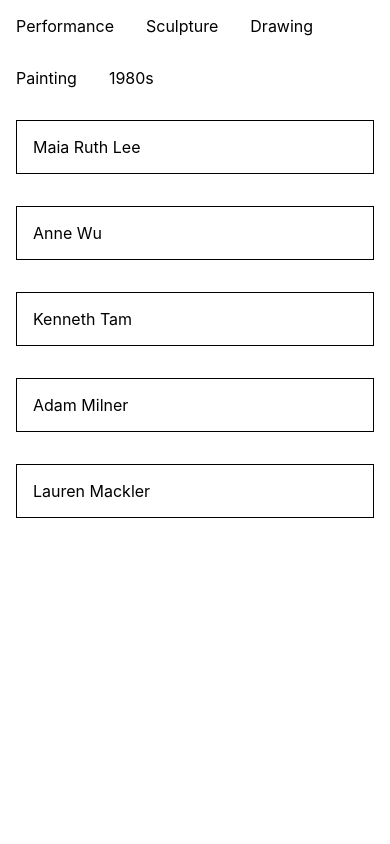
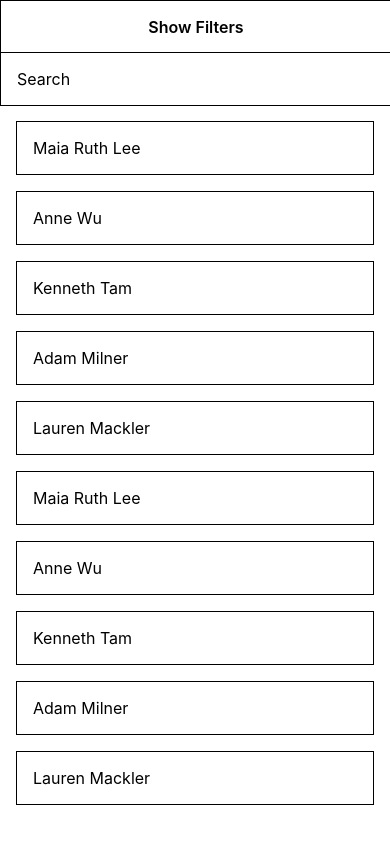
Before and after one commit to mmmanyfold/study-table-ui, a React (Create React App) app: page / in a window 390 px wide. Built offline with nearby package versions, Linux system fonts and the light colour scheme.

Commit message:
responsive layout

```diff
--- a/src/App.css
+++ b/src/App.css
@@ -1,7 +1,35 @@
+.app {
+  width: 100%;
+}
+
+.search-bar {
+  border: 1px solid #000;
+  padding: 1em;
+}
+
 .main {
   display: flex;
   align-items: flex-start;
   flex-wrap: wrap;
+}
+
+.tag-list {
+  width: 200px;
+  margin: 2em 0 0 1em;
+  overflow-y: scroll;
+}
+
+.tag {
+  display: block;
+  padding: 1em;
+  background-color: #fff;
+  border: 1px solid #fff;
+  cursor: pointer;
+}
+
+.tag-selected {
+  background-color: #fff0e2;
+  border: 1px solid #fff0e2;
 }
 
 .grid {
@@ -9,6 +37,7 @@
   display: flex;
   flex-direction: row;
   flex-wrap: wrap;
+  margin: 1em;
 }
 
 .grid .grid-item {
@@ -19,23 +48,6 @@
   margin: 1em;
   padding: 1em;
   border: 1px solid #000;
-}
-
-.tag-list {
-  width: 200px;
-  overflow-y: scroll;
-  padding: 1em;
-}
-
-.tag {
-  display: block;
-  padding: 1em;
-  background-color: #fff;
-  cursor: pointer;
-}
-
-.tag-selected {
-  background-color: #fff0e2;
 }
 
 @media screen and (max-width: 1500px) {
@@ -51,14 +63,40 @@
 }
 
 @media screen and (max-width: 800px) {
+  .mobile-filter-toggle {
+    position: fixed;
+    width: 100%;
+    height: 52px;
+    display: flex;
+    align-items: center;
+    justify-content: center;
+    background-color: #fff;
+    border: 1px solid #000;
+    font-weight: 600;
+  }
+  .search-bar {
+    position: fixed;
+    width: 100%;
+    margin-top: 52px;
+    background-color: #fff;
+  }
+  .main {
+    padding-top: 104px;
+  }
+  .grid {
+    margin: 0 0 1em 0;
+    border-top: 1px solid #fff;
+  }
   .grid .grid-item {
     flex-basis: 100%;
   }
+  .artist-card {
+    margin-bottom: 0;
+  }
   .tag-list {
     width: 100%;
+    margin: 0;
     padding: 0;
-    display: flex;
-    flex-wrap: wrap;
   }
   .tag {
     flex: 1;
--- a/src/App.js
+++ b/src/App.js
@@ -1,18 +1,30 @@
 import React, { useEffect, useState } from 'react';
+import useWindowSize from './hooks/useWindowSize';
 import './App.css';
 import Artists from './components/Artists'
 import Filters from './components/Filters'
+
+const MOBILE_BREAK = 800
 
 function App() {
   const [artists, setArtists] = useState([])
   const [filtered, setFiltered] = useState([])
   const [tags, setTags] = useState([])
 
+  const windowSize = useWindowSize()
+  const mobile = windowSize.width <= MOBILE_BREAK
+  const [showFilters, setShowFilters] = useState(!mobile)
+  const showArtists = !mobile || !showFilters;
+
   useEffect(() => {
     setArtists(tempArtists)
     setTags(tempTags)
     setFiltered(tempArtists)
   }, [artists, tags])
+
+  useEffect(() => {
+    setShowFilters(windowSize.width > MOBILE_BREAK)
+  }, [windowSize])
 
   const artistsByTag = tags.reduce((ret, t) => {
     const tagArtists = artists.filter(a => a.tags?.includes(t.name))
@@ -35,10 +47,21 @@ function App() {
   }
 
   return (
-    <div>
+    <div className="app">
+      {mobile && (
+        <div
+          className="mobile-filter-toggle"
+          onClick={() => setShowFilters(!showFilters)}
+        >
+          {showFilters ? "Hide Filters" : "Show Filters"}
+        </div>
+      )}
+      <div className="search-bar">
+        Search
+      </div>
       <div className="main">
-        <Filters data={tags} onFilter={onFilter} />
-        <Artists data={filtered} />
+        <Filters data={tags} onFilter={onFilter} visible={showFilters} />
+        <Artists data={filtered} visible={showArtists} />
       </div>
     </div>
   );
@@ -51,7 +74,17 @@ const tempTags = [
   {id: 2, name: "Sculpture"},
   {id: 3, name: "Drawing"},
   {id: 4, name: "Painting"},
-  {id: 5, name: "1980s"}
+  {id: 5, name: "1980s"},
+  {id: 6, name: "Performance"},
+  {id: 7, name: "Sculpture"},
+  {id: 8, name: "Drawing"},
+  {id: 9, name: "Painting"},
+  {id: 10, name: "1980s"},
+  {id: 11, name: "Performance"},
+  {id: 12, name: "Sculpture"},
+  {id: 13, name: "Drawing"},
+  {id: 14, name: "Painting"},
+  {id: 15, name: "1980s"}
 ]
 
 const tempArtists = [
@@ -59,5 +92,10 @@ const tempArtists = [
   {id: 2, name: "Anne Wu", tags: ["Sculpture"]},
   {id: 3, name: "Kenneth Tam", tags: ["Performance"]},
   {id: 4, name: "Adam Milner", tags: ["Painting", "Sculpture"]},
-  {id: 5, name: "Lauren Mackler", tags: ["Drawing", "1980s", "Performance"]}
+  {id: 5, name: "Lauren Mackler", tags: ["Drawing", "1980s", "Performance"]},
+  {id: 6, name: "Maia Ruth Lee", tags: ["Performance", "Sculpture"]},
+  {id: 7, name: "Anne Wu", tags: ["Sculpture"]},
+  {id: 8, name: "Kenneth Tam", tags: ["Performance"]},
+  {id: 9, name: "Adam Milner", tags: ["Painting", "Sculpture"]},
+  {id: 10, name: "Lauren Mackler", tags: ["Drawing", "1980s", "Performance"]}
 ]
--- a/src/components/Artists.js
+++ b/src/components/Artists.js
@@ -2,7 +2,7 @@ import React, { useState } from 'react';
 
 const Artists = (props) => {
     return (
-        <div className="grid">
+        <div className="grid" style={!props.visible ? { display: 'none' } : null}>
             {props.data.map(item => (
                 <div key={item.id} className="grid-item">
                     <div className="artist-card">
--- a/src/components/Filters.js
+++ b/src/components/Filters.js
@@ -27,7 +27,7 @@ const Filters = (props) => {
     }
 
     return (
-        <div className="tag-list">
+        <div className="tag-list" style={!props.visible ? { display: 'none' } : null}>
             {props.data.map((tag) => (
                 <div key={tag.id}>
                     <input
```
